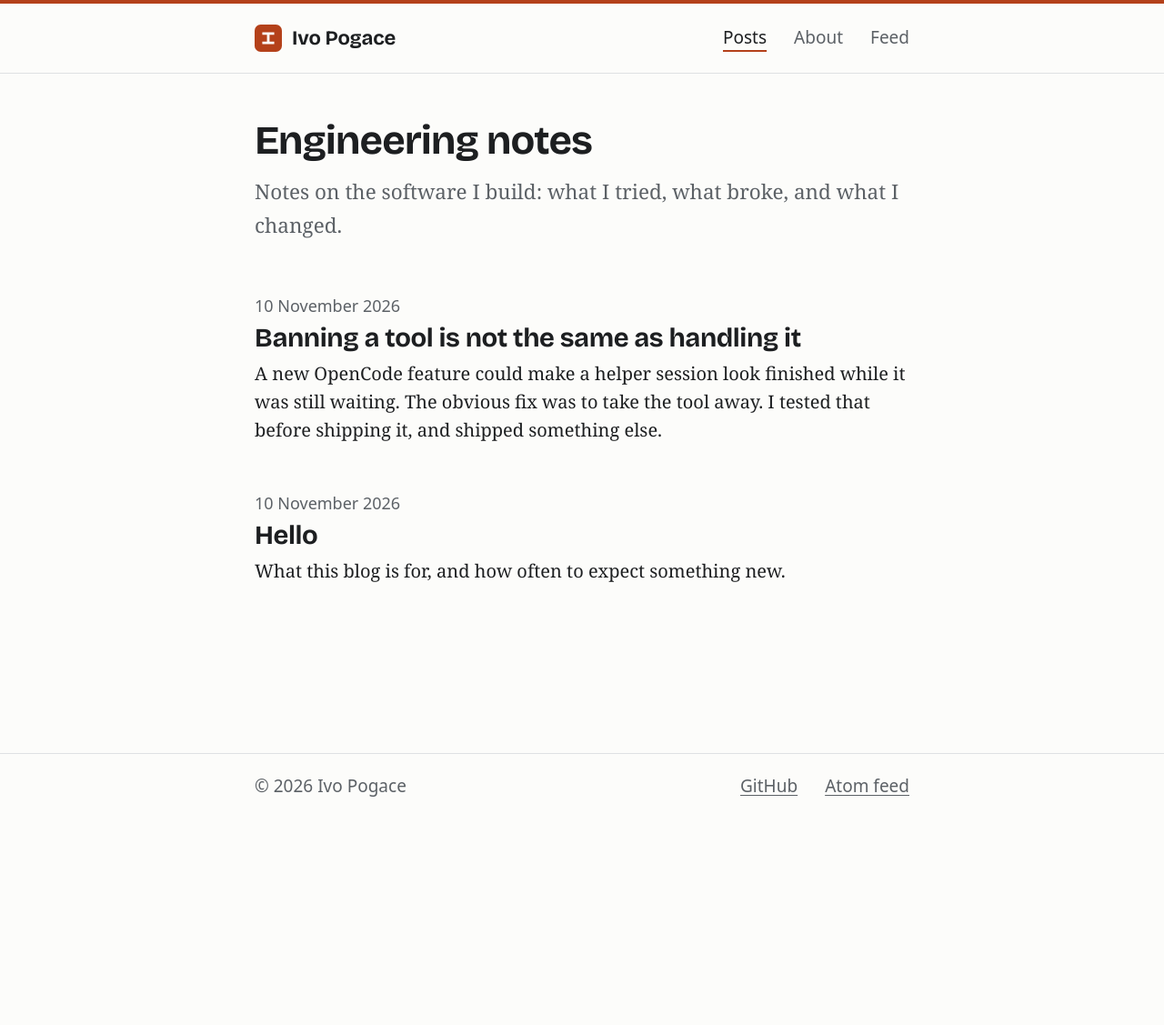
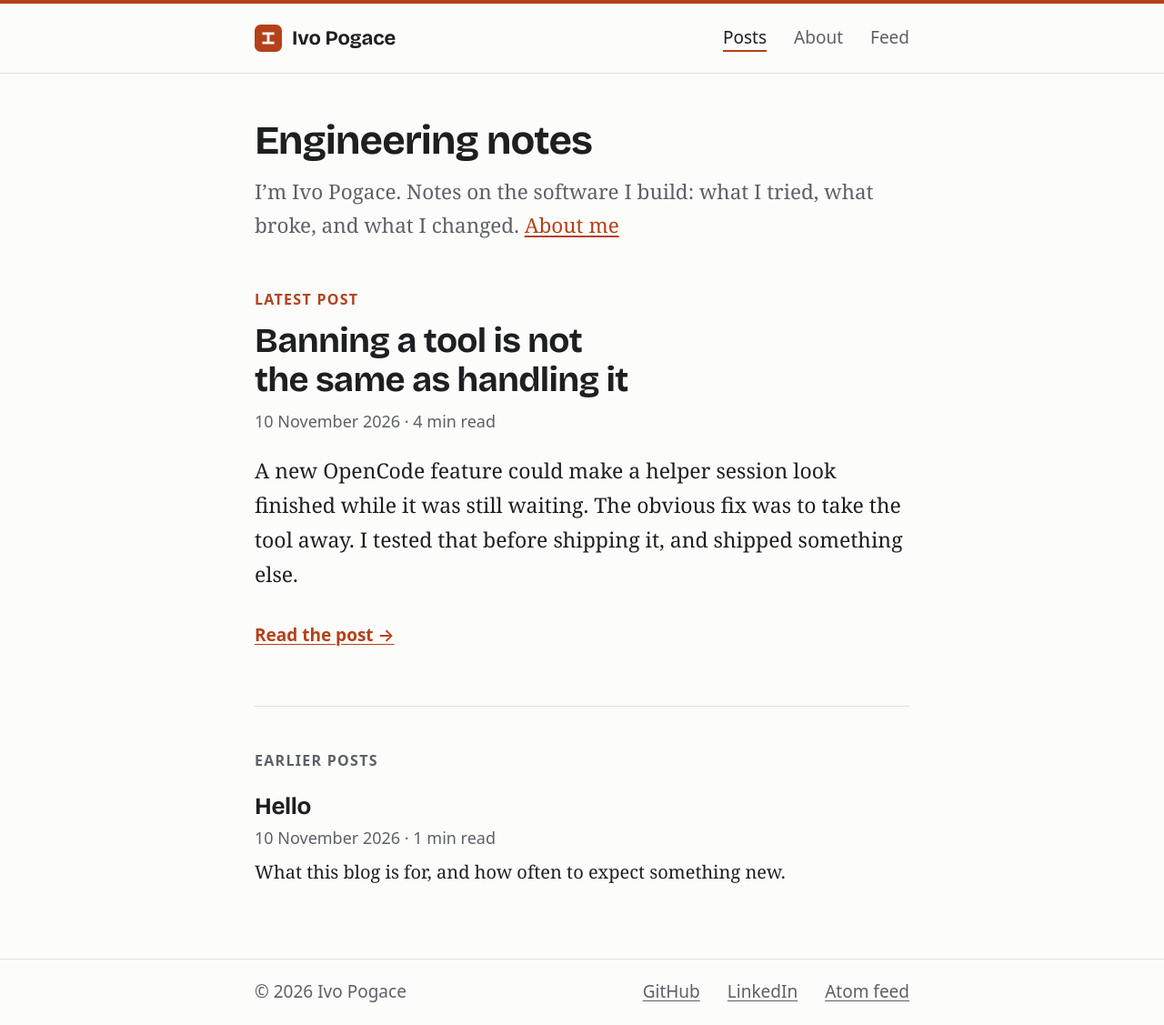
Before and after one commit to ivopogace/blog, a Jekyll site: the page built from index.html, in a window 1280 px wide. Shown: the whole page at 91% size. Built offline with Jekyll 4.4.1, drawn with Linux system fonts in a browser that asks for light colours; before the commit the page ends 900 px from its top, so only the background shows below that.

Commit message:
Feature the latest post on the home page and add post-page comforts (#7)
- Home: a one-line introduction with a link to the About page; the newest
  post is shown larger, with older posts listed under 'Earlier posts'.
- Reading time on the home page and on each post.
- Posts: a link beside each section heading and a copy button on code
  blocks, added by a small script the pages work without.
- Set the LinkedIn profile link, shown in the footer and on the About page.


Claude-Session: https://claude.ai/code/session_0138xCuBZqNUBwP9TASzAZgc

Co-authored-by: Claude <noreply@anthropic.com>

```diff
--- a/_config.yml
+++ b/_config.yml
@@ -8,7 +8,7 @@ lang: en
 # Profile links, shown in the footer and on the About page. A link with an
 # empty value is left out.
 github_url: https://github.com/ivopogace
-linkedin_url: ""
+linkedin_url: https://www.linkedin.com/in/ivo-poga%C3%A7e-8a4323134/
 
 # The site is served at https://ivopogace.github.io/blog/
 url: https://ivopogace.github.io
--- a/_layouts/post.html
+++ b/_layouts/post.html
@@ -1,11 +1,12 @@
 ---
 layout: default
 ---
+{%- assign minutes = content | strip_html | number_of_words | plus: 199 | divided_by: 200 | at_least: 1 %}
 <article class="post">
   <header class="post-header">
     <h1>{{ page.title | escape }}</h1>
     <p class="meta">
-      <time datetime="{{ page.date | date_to_xmlschema }}">{{ page.date | date: "%-d %B %Y" }}</time>
+      <time datetime="{{ page.date | date_to_xmlschema }}">{{ page.date | date: "%-d %B %Y" }}</time> · {{ minutes }} min read
       {%- if page.published == false %} · <span class="draft">Draft, not published</span>{% endif %}
     </p>
     {%- if page.summary %}
@@ -27,3 +28,4 @@ layout: default
 </nav>
 {%- endif %}
 <p class="back"><a href="{{ '/' | relative_url }}">← All posts</a></p>
+<script src="{{ '/assets/js/post.js' | relative_url }}" defer></script>
--- a/assets/css/style.css
+++ b/assets/css/style.css
@@ -1,4 +1,5 @@
-/* Light and dark follow the system setting. No JavaScript. One web font, for
+/* Light and dark follow the system setting. One small script on post pages
+   (assets/js/post.js), which the pages work without. One web font, for
    headings only, served from this site (assets/fonts, SIL Open Font License). */
 @font-face {
   font-family: "Bricolage Grotesque";
@@ -169,7 +170,7 @@ h1 { font-size: 2.2rem; line-height: 1.1; margin: 0 0 0.6rem; letter-spacing: -0
 .prose h2 { font-size: 1.4rem; margin: 2.25rem 0 0.5rem; }
 .prose h3 { font-size: 1.1rem; margin: 1.75rem 0 0.5rem; }
 
-.meta, .post-list time {
+.meta {
   font-family: var(--sans);
   font-size: 0.9rem;
   color: var(--muted);
@@ -200,13 +201,34 @@ h1 { font-size: 2.2rem; line-height: 1.1; margin: 0 0 0.6rem; letter-spacing: -0
 
 /* Index */
 .intro { color: var(--muted); margin: 0 0 2.5rem; }
-.post-list p:not(.draft) { font-size: 1rem; line-height: 1.55; }
+.intro a { white-space: nowrap; }
+.label {
+  font-family: var(--sans);
+  font-size: 0.8rem;
+  font-weight: 600;
+  letter-spacing: 0.08em;
+  text-transform: uppercase;
+  color: var(--accent);
+  margin: 0 0 0.6rem;
+}
+/* The newest post, shown larger than the rest */
+.latest { padding-bottom: 2.5rem; border-bottom: 1px solid var(--rule); }
+.latest h2 { font-size: 1.9rem; line-height: 1.12; letter-spacing: -0.02em; margin: 0 0 0.5rem; }
+.latest h2 a { color: var(--fg); text-decoration: none; }
+.latest h2 a:hover { color: var(--link); text-decoration: underline; }
+.latest .summary { font-size: 1.15rem; margin: 1rem 0 0; }
+.latest .more { font-family: var(--sans); font-size: 0.95rem; font-weight: 600; margin: 1rem 0 0; }
+.latest .more a { display: inline-block; padding: 0.6rem 0; }
+.earlier { margin-top: 2.5rem; }
+.earlier .label { color: var(--muted); margin-bottom: 1.25rem; }
+.post-list p:not(.draft):not(.meta) { font-size: 1rem; line-height: 1.55; }
 .post-list { list-style: none; margin: 0; padding: 0; }
 .post-list li { margin: 0 0 2.25rem; }
-.post-list h2 { font-size: 1.45rem; margin: 0.1rem 0 0.25rem; }
-.post-list h2 a { color: var(--fg); text-decoration: none; }
-.post-list h2 a:hover { color: var(--link); text-decoration: underline; }
+.post-list h3 { font-size: 1.3rem; margin: 0 0 0.2rem; }
+.post-list h3 a { color: var(--fg); text-decoration: none; }
+.post-list h3 a:hover { color: var(--link); text-decoration: underline; }
 .post-list p { margin: 0; }
+.post-list .meta { margin-bottom: 0.35rem; }
 
 /* Long-form text */
 .prose p, .prose ul, .prose ol, .prose blockquote, .prose pre, .prose table, .prose figure {
@@ -247,6 +269,36 @@ pre {
 pre code { font-size: inherit; background: none; padding: 0; }
 .highlighter-rouge { margin: 0 0 1.25rem; }
 .highlighter-rouge pre { margin: 0; }
+
+/* Added by assets/js/post.js: a link beside each heading, a button on code */
+.anchor {
+  margin-left: 0.4em;
+  font-weight: 400;
+  color: var(--muted);
+  text-decoration: none;
+  opacity: 0;
+}
+h2:hover > .anchor, h3:hover > .anchor, .anchor:focus-visible { opacity: 1; }
+.anchor:hover { color: var(--link); }
+@media (hover: none) { .anchor { opacity: 0.6; } }
+.prose h2, .prose h3 { scroll-margin-top: 1rem; }
+.has-copy { position: relative; }
+.copy {
+  position: absolute;
+  top: 0.4rem;
+  right: 0.4rem;
+  font: 600 0.75rem/1 var(--sans);
+  color: var(--muted);
+  background: var(--bg);
+  border: 1px solid var(--rule);
+  border-radius: 4px;
+  padding: 0.4rem 0.55rem;
+  cursor: pointer;
+  opacity: 0;
+}
+.has-copy:hover .copy, .copy:focus-visible { opacity: 1; }
+.copy:hover { color: var(--fg); border-color: var(--muted); }
+@media (hover: none) { .copy { opacity: 1; } }
 
 /* Tables scroll sideways on their own instead of widening the page */
 .prose table {
@@ -289,6 +341,7 @@ pre code { font-size: inherit; background: none; padding: 0; }
 @media (max-width: 30rem) {
   body { font-size: 1.0625rem; }
   h1 { font-size: 1.8rem; }
+  .latest h2 { font-size: 1.6rem; }
   main.wrap { padding-top: 1.75rem; }
   /* Let a small table wrap to the screen before it has to scroll sideways. */
   .prose table { font-size: 0.875rem; }
@@ -299,6 +352,6 @@ pre code { font-size: inherit; background: none; padding: 0; }
 }
 
 @media print {
-  .site-header nav, .site-footer, .back, .post-nav, .skip { display: none; }
+  .site-header nav, .site-footer, .back, .post-nav, .skip, .anchor, .copy { display: none; }
   body { display: block; min-height: 0; background: #fff; color: #000; border-top: 0; }
 }
--- a/index.html
+++ b/index.html
@@ -2,22 +2,42 @@
 layout: default
 ---
 <h1>{{ site.tagline | escape }}</h1>
-<p class="intro">{{ site.description | escape }}</p>
+<p class="intro">I’m {{ site.author | escape }}. {{ site.description | escape }} <a href="{{ '/about/' | relative_url }}">About me</a></p>
 {% if site.posts.size > 0 %}
+{%- assign latest = site.posts.first %}
+{%- assign latest_minutes = latest.content | strip_html | number_of_words | plus: 199 | divided_by: 200 | at_least: 1 %}
+<article class="latest">
+  <p class="label">Latest post</p>
+  <h2><a href="{{ latest.url | relative_url }}">{{ latest.title | escape }}</a></h2>
+  <p class="meta">
+    <time datetime="{{ latest.date | date_to_xmlschema }}">{{ latest.date | date: "%-d %B %Y" }}</time> · {{ latest_minutes }} min read
+    {%- if latest.published == false %} · <span class="draft">Draft, not published</span>{% endif %}
+  </p>
+  {%- if latest.summary %}
+  <p class="summary">{{ latest.summary | escape }}</p>
+  {%- endif %}
+  <p class="more"><a href="{{ latest.url | relative_url }}" aria-label="Read the post: {{ latest.title | escape }}">Read the post →</a></p>
+</article>
+{%- if site.posts.size > 1 %}
+<section class="earlier" aria-labelledby="earlier-heading">
+  <h2 id="earlier-heading" class="label">Earlier posts</h2>
   <ul class="post-list">
-  {%- for post in site.posts %}
+    {%- for post in site.posts offset: 1 %}
+    {%- assign minutes = post.content | strip_html | number_of_words | plus: 199 | divided_by: 200 | at_least: 1 %}
     <li>
-    <time datetime="{{ post.date | date_to_xmlschema }}">{{ post.date | date: "%-d %B %Y" }}</time>
-    <h2><a href="{{ post.url | relative_url }}">{{ post.title | escape }}</a></h2>
-    {%- if post.published == false %}
-    <p class="draft">Draft, not published</p>
-    {%- endif %}
+      <h3><a href="{{ post.url | relative_url }}">{{ post.title | escape }}</a></h3>
+      <p class="meta">
+        <time datetime="{{ post.date | date_to_xmlschema }}">{{ post.date | date: "%-d %B %Y" }}</time> · {{ minutes }} min read
+        {%- if post.published == false %} · <span class="draft">Draft, not published</span>{% endif %}
+      </p>
       {%- if post.summary %}
       <p>{{ post.summary | escape }}</p>
       {%- endif %}
     </li>
     {%- endfor %}
   </ul>
+</section>
+{%- endif %}
 {% else %}
 <p>No posts yet.</p>
 {% endif %}
```
Also changed, not shown: assets/js/post.js (added, +38 -0 lines), README.md. Lines whose indentation alone changed are shown as unchanged.
